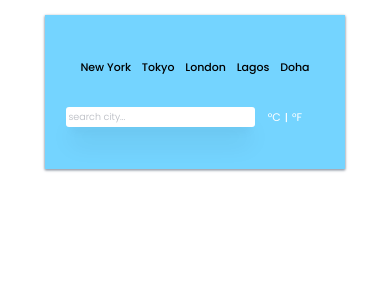
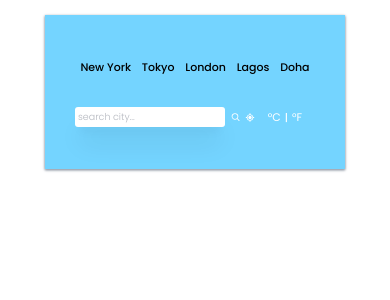
Before and after one commit to ZB-Properties/weather-app, a React (Vite) app: page / in a window 390 px wide. Shown: the top 300 px of the page. Built offline with nearby package versions, Linux system fonts and the light colour scheme; no server answers; a web font is replaced by a local one.

Commit message:
first commit

```diff
--- a/src/components/Weather.css
+++ b/src/components/Weather.css
@@ -34,13 +34,15 @@
     font-weight: 300;
     font-size: 17px;
     padding: 5px;
-    width: fit-content;
     box-shadow: 0 20px 25px -5px rgb(0, 0, 0, 0.1),
             0 10px 10px -5px rgb(0, 0, 0, 0.04);
     text-transform: capitalize;
     border: none;
     border-radius: 3px;
     background-color: white;
+}
+input {
+    width: 230px;
 }
 input:focus {
     outline: none;
@@ -60,8 +62,8 @@ input::placeholder {
 }
 .search-icon {
     cursor: pointer;
-    width: 29px;
-    height: 29px;
+    width: 28px;
+    height: 28px;
     transition: all 0.3s ease-out;
     color: white;
 }
@@ -251,12 +253,15 @@ input::placeholder {
        font-size: 14px;
        padding: 3px;
     }
+    input {
+    width: 200px;
+    }
     .input-search {
         gap: 8px;
     }
     .search-icon {
-        width: 26px;
-        height: 26px;
+        width: 29px;
+        height: 29px;
     }
     .input-button1 {
         font-size: 16px;
@@ -328,12 +333,15 @@ input::placeholder {
        font-size: 11.5px;
        padding: 3px;
     }
+    input {
+    width: 170px;
+    }
     .input-search {
         gap: 6px;
     }
     .search-icon {
-        width: 23px;
-        height: 23px;
+        width: 28px;
+        height: 28px;
     }
     .input-button1 {
         font-size: 13px;
@@ -405,12 +413,15 @@ input::placeholder {
        font-size: 9.5px;
        padding: 3px;
     }
+    input {
+    width: 150px;
+    }
     .input-search {
         gap: 5px;
     }
     .search-icon {
-        width: 20px;
-        height: 20px;
+        width: 25px;
+        height: 25px;
     }
     .input-button1 {
         font-size: 11px;
@@ -482,12 +493,15 @@ input::placeholder {
        font-size: 8.5px;
        padding: 3px;
     }
+    input {
+    width: 130px;
+    }
     .input-search {
         gap: 3.5px;
     }
     .search-icon {
-        width: 18px;
-        height: 18px;
+        width: 22px;
+        height: 22px;
     }
     .input-button1 {
         font-size: 10px;
```
